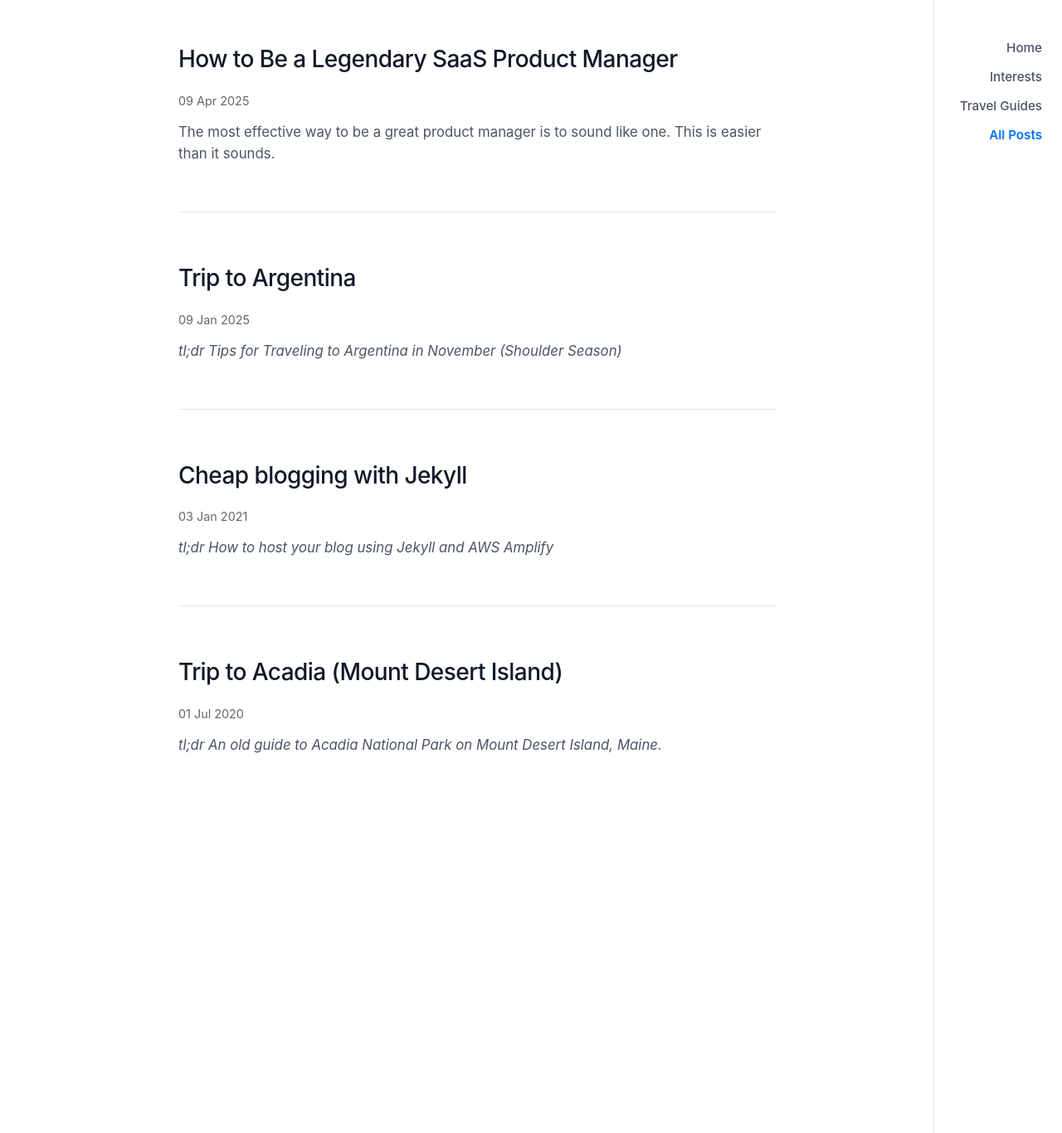
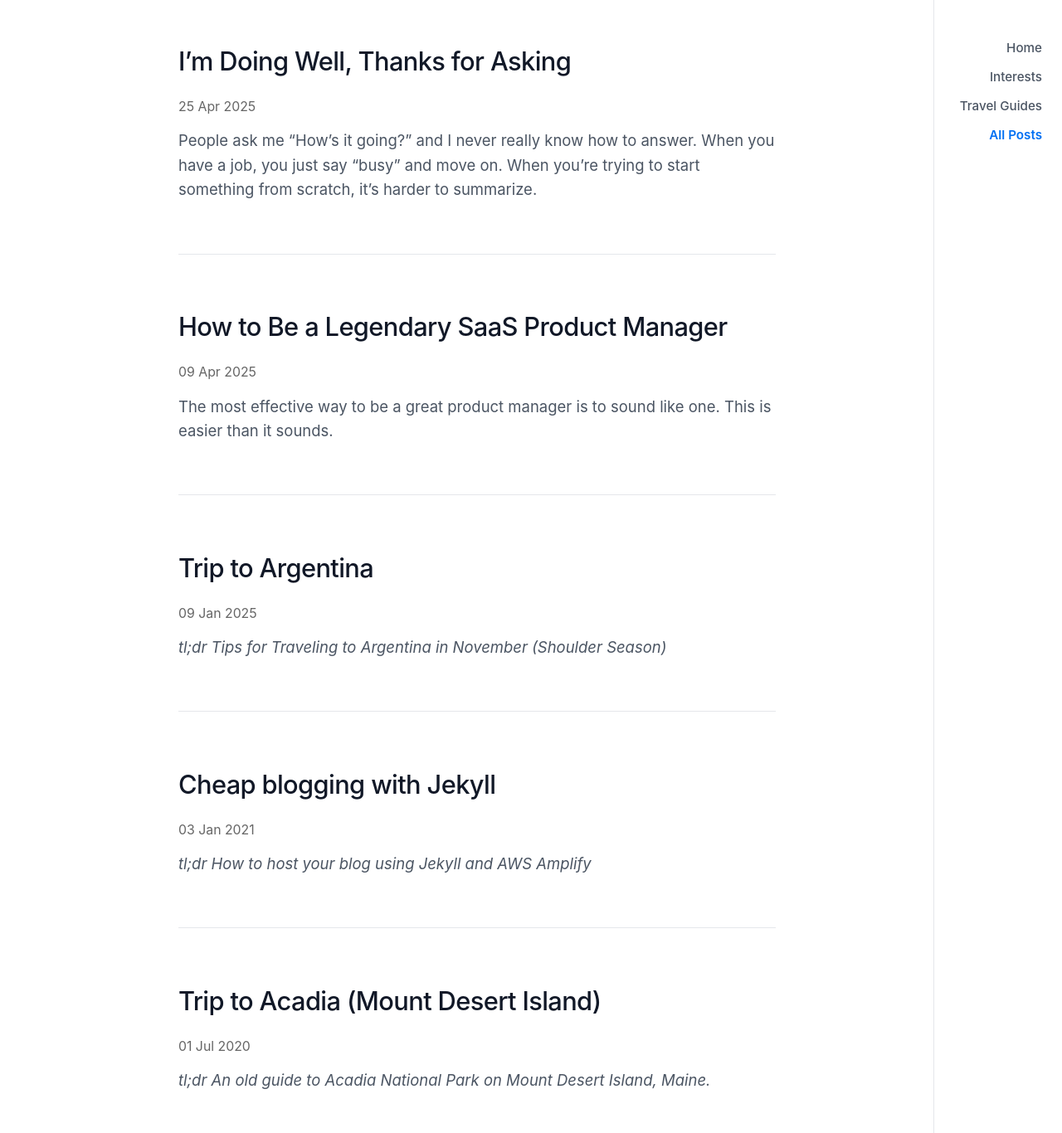
Before and after one commit to PBlanco/pblanco.github.io, a Jekyll site: the page built from blog.html, in a window 1280 px wide and 1366 px high. Shown: the whole window at 83% size. Built offline with Jekyll 4.4.1, drawn with Linux system fonts in a browser that asks for light colours; some of the changed lines change nothing that is shown.

Commit message:
new post

```diff
--- /dev/null
+++ b/_posts/2025-04-25-im-doing-well-thanks-for-asking.md
@@ -0,0 +1,28 @@
+---
+layout: post
+title:  "I’m Doing Well, Thanks for Asking"
+date:   2025-04-25 3:00:00 -0400
+categories: startup
+---
+People ask me “How’s it going?” and I never really know how to answer. When you have a job, you just say “busy” and move on. When you’re trying to start something from scratch, it’s harder to summarize.
+
+Since leaving my job a month ago, I’ve been working on building a company. I don’t have a clear idea yet, or at least one that I want to bet the next 5 years on. So, I’ve been exploring. In the past few weeks, I’ve considered: AI tools for tech writers, operational software for luxury senior living, a price tracking bot, a customer alerting framework, a travel planning app, and an open-source secure file sharing product.
+
+I killed most of them quickly after talking to friends and users, finding existing solutions that met the need, or learning I’m not interested in the problem.
+
+During this process, even though I’ve read endlessly about the classic startup traps, I stepped into them:
+- Vibe coding before I validated anything
+- Telling myself I was making progress when I was just being busy learning new technology
+- Getting excited about an idea because it was fun to build, not because anyone needed it
+
+The good news is I’m now faster at spotting when something isn’t worth pursuing. This came from doing, not from reading. I wouldn’t have learned this had I stayed at my job.
+
+But getting better at saying no doesn't make finding a problem to solve easy. The hardest part has been dealing with the paradox of choice. The problem space feels unlimited in size. The potential distractions feel unlimited too.
+
+To make this manageable, I've started setting constraints. These are things that keep me focused and make the next step feel doable and obvious.
+
+Combining constraints with opportunities for luck has felt the most powerful. Luck doesn’t happen to you while you’re at home staring at a Google Doc. It comes to you when you’re out in the world: sharing ideas, meeting people, showing your work, taking the unexpected intro.
+
+That’s where I’m at now. Trying to get out of my own head, out of my apartment, and into a situation where interesting things might happen.
+
+Still exploring, but I’m doing well, thanks for asking.
--- a/assets/css/styles.css
+++ b/assets/css/styles.css
@@ -62,6 +62,13 @@ main p {
   font-size: 1.1rem;
   line-height: 1.7;
 }
+
+main ul {
+  color: var(--text-secondary);
+  font-size: 1.1rem;
+  line-height: 1.7;
+}
+
 
 main a {
   color: var(--primary);
```
